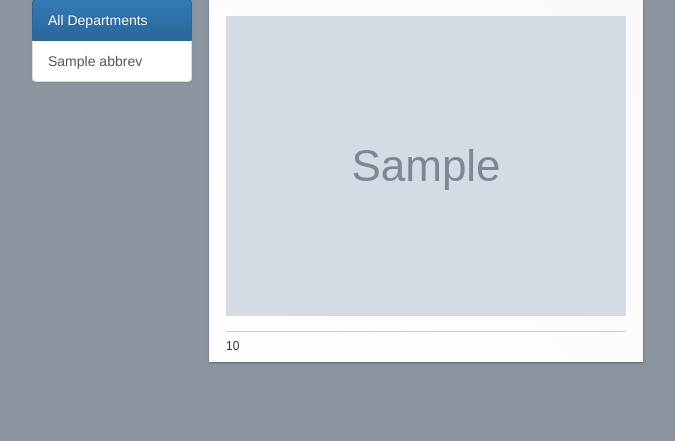
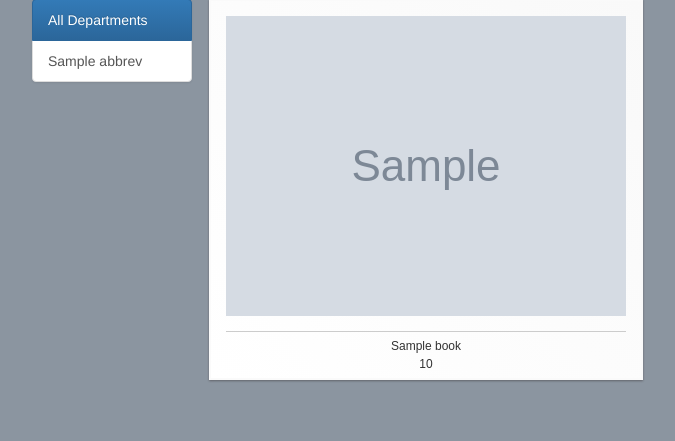
Before and after one commit to fanghuang/Booksharepoint, a Python web app: template templates/index.html in a window 1280 px wide. Shown: the part 71-512 px from the top of the page, without its empty margins (53-728 px from the left). Run offline with Jinja, Linux system fonts and the light colour scheme; the template is opened without the code that fills it: most values are stand-ins (such as "Sample title", 1, 10 or a date in 2020); grey boxes marked "Sample" are stand-in pictures; some libraries are stand-ins or nearby versions.

Commit message:
small change

```diff
--- a/static/css/main.css
+++ b/static/css/main.css
@@ -3,7 +3,7 @@ body {
   background-color: #8B95A0;
 }
 
-.caption {
+.book-price {
   text-align: center;
 }
 
--- a/templates/forsale.html
+++ b/templates/forsale.html
@@ -54,6 +54,7 @@
 				<div class="pin">
 					<a class="thumbnail ownbooks" data-toggle="modal" data-target="#edit-book-modal">
 						<img src="{{book.image_url}}" alt="Book Cover">
+						<p class="book-price">{{book.title}}</p>
 						<p class="book-price">{{book.get_price()}}</p>
 						<div class="hidden entity-key">{{book.key.urlsafe()}}</div>
 						<div class="hidden image-url">{{book.image_url}}</div>
--- a/templates/index.html
+++ b/templates/index.html
@@ -78,6 +78,7 @@
 
 			<div class="pin">
 				<img src="{{book.image_url}}" alt="Book Cover">
+				<p class="book-price">{{book.title}}</p>
 				<p class="book-price">{{book.get_price()}}</p>
 			</div>
 			{% endfor %}
```
